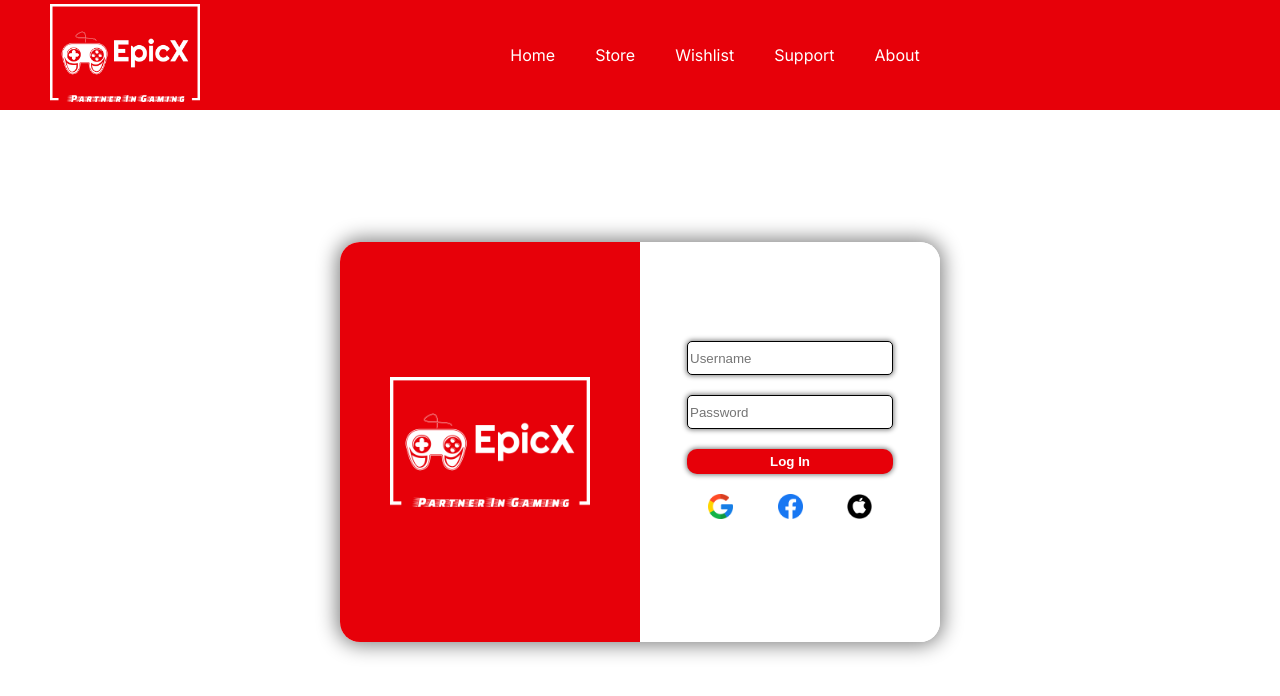
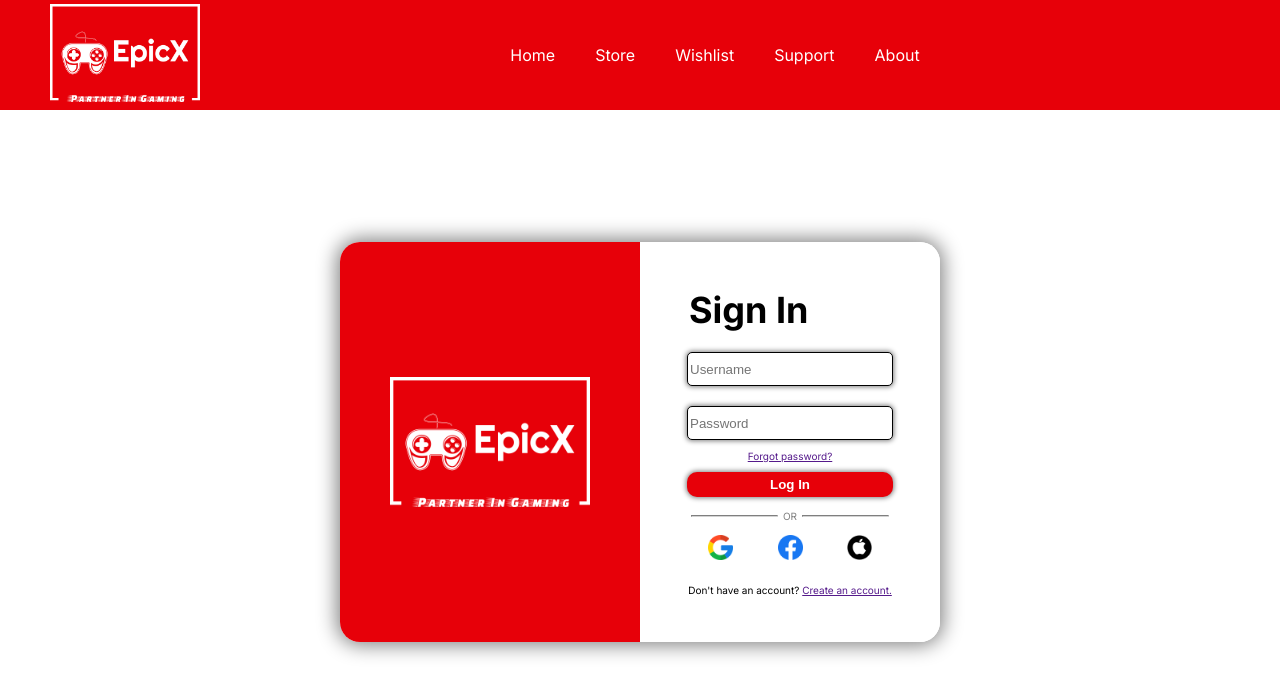
Before and after one commit to chocopndn/EpicX, a plain HTML site: page login.html in a window 1280 px wide. Drawn offline with Linux system fonts and the light colour scheme.

Commit message:
Update log in page

```diff
--- a/css/login.css
+++ b/css/login.css
@@ -86,9 +86,15 @@
 
     display: flex;
     flex-direction: column;
-    justify-content: flex-start;
+    justify-content: center;
     align-items: center;
 
+    color: black;
+  }
+
+  .right > h1{
+    margin: 0;
+    padding: 0;
   }
 
 
@@ -119,11 +125,14 @@
   align-items: center;
   justify-content: center;
   flex-direction: column;
-  height: 400px;
+  height: auto;
+
+  padding: 0;
+  margin: 0;
 }
 
 .password{
-  padding: 20px 0;
+  padding-top: 20px;
 }
 
 input[type=submit]{
@@ -148,5 +157,48 @@
 
 .social-logo{
   width: 25px;
-  padding: 20px;
+  padding: 10px 20px;
 }
+
+legend{
+  font-weight: 600;
+  font-size: 36px;
+  padding-bottom: 20px;
+}
+
+hr{
+  width: 85px;
+  display: inline-block;
+  border-color: lightgray;
+}
+
+.or-container{
+  display: flex;
+  align-items: center;
+  justify-content: center;
+
+  padding-top: 10px;
+}
+
+.or{
+  display: inline-block;
+  padding: 0 5px;
+  color: gray;
+  font-size: 10px;
+}
+
+.no-account > p{
+  font-size: 10px;
+  margin: 0;
+  padding-top: 10px;
+}
+
+.forgot-password p{
+  font-size: 10px;
+  margin: 0;
+  padding: 0;
+}
+
+.forgot-password{
+  padding: 10px;
+}
--- a/login.html
+++ b/login.html
@@ -40,6 +40,7 @@
             </div>
             <div class="right">
               <div class="form-container">
+                <legend>Sign In</legend>
                 <form action="">
                   <div class="username">
                     <!-- <label for="username">Username</label><br /> -->
@@ -59,13 +60,22 @@
                       placeholder="Password"
                     />
                   </div>
+                  <div class="forgot-password">
+                    <a href=""><p>Forgot password?</p></a>
+                  </div>
                   <input
                     type="submit"
                     name="submit"
                     id="submit"
                     value="Log In"
                   />
+                  <div class="or-container">
+                    <hr />
 
+                    <div class="or">OR</div>
+
+                    <hr />
+                  </div>
                   <div class="social-login">
                     <a href="https://accounts.google.com"
                       ><img
@@ -86,6 +96,11 @@
                       />
                     </a>
                   </div>
+                  <div class="no-account">
+                    <p>
+                      Don't have an account? <a href="">Create an account.</a>
+                    </p>
+                  </div>
                 </form>
               </div>
             </div>
```
